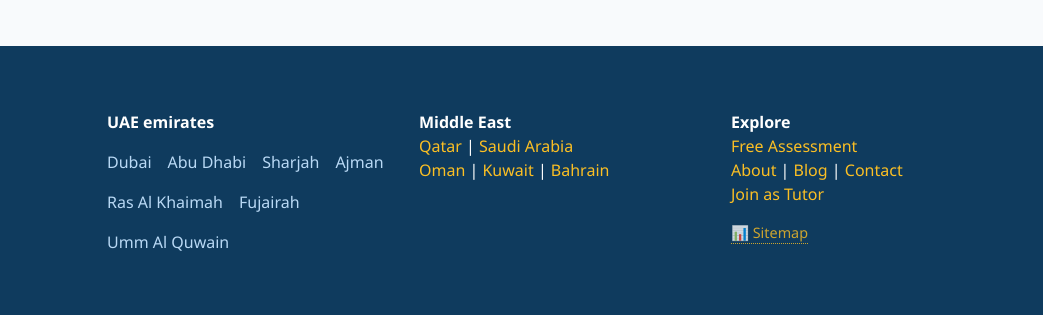
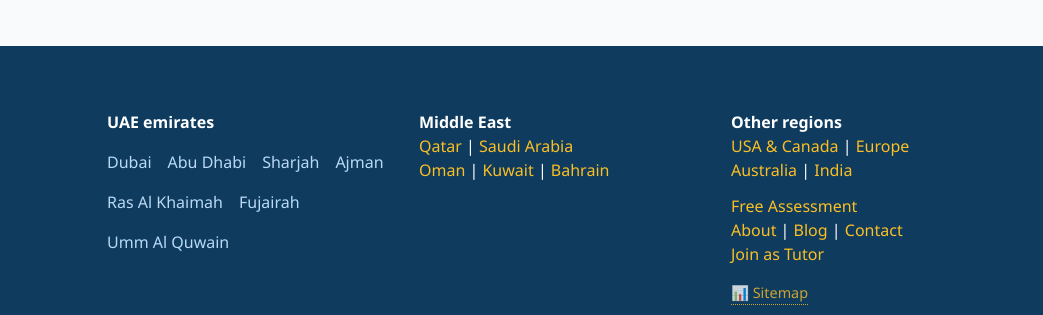
Before and after one commit to Business-Nirmalya/academyexpress, a plain HTML site: page global/uae/abu-dhabi-tuition.html in a window 1280 px wide. Shown: the part 5085-5400 px from the top of the page, 237-1280 px from the left. Drawn offline with Linux system fonts and the light colour scheme.

Commit message:
Update abu-dhabi-tuition.html

```diff
--- a/global/uae/abu-dhabi-tuition.html
+++ b/global/uae/abu-dhabi-tuition.html
@@ -774,7 +774,7 @@
     </div>
   </div>
 
-  <!-- Nearby areas -->
+  <!-- Nearby areas — ALL 7 EMIRATES -->
   <div class="container">
     <h2 class="section-title">📍 Other UAE emirates we also serve</h2>
     <p style="margin-bottom: 1rem; color: #475569;">The UAE has 7 emirates. AcademyExpress serves students in all of them — online.</p>
@@ -941,10 +941,14 @@
           <a href="../oman/">Oman</a> | <a href="../kuwait/">Kuwait</a> | <a href="../bahrain/">Bahrain</a>
         </div>
         <div>
-          <h4>Explore</h4>
-          <a href="../../free-assessment.html">Free Assessment</a><br>
-          <a href="../../about.html">About</a> | <a href="../../blog/index.html">Blog</a> | <a href="../../contact.html">Contact</a><br>
-          <a href="../../tutor-join.html">Join as Tutor</a>
+          <h4>Other regions</h4>
+          <a href="../usa-tuition.html">USA &amp; Canada</a> | <a href="../europe-tuition.html">Europe</a><br>
+          <a href="../australia-tuition.html">Australia</a> | <a href="../../india/online-tuition.html">India</a>
+          <div style="margin-top: 0.8rem;">
+            <a href="../../free-assessment.html">Free Assessment</a><br>
+            <a href="../../about.html">About</a> | <a href="../../blog/index.html">Blog</a> | <a href="../../contact.html">Contact</a><br>
+            <a href="../../tutor-join.html">Join as Tutor</a>
+          </div>
           <div class="sitemap-link">
             <a href="../../sitemap.xml">📊 Sitemap</a>
           </div>
```
